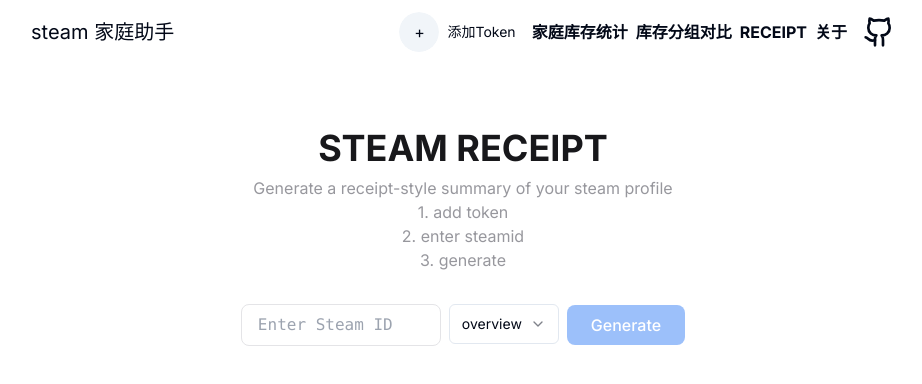
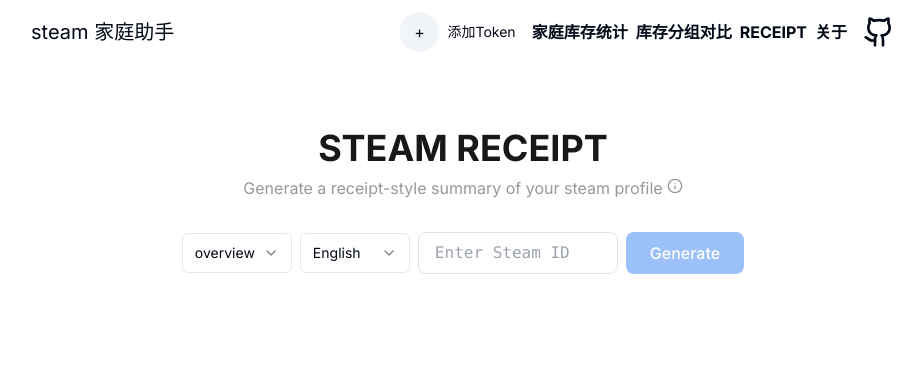
Before and after one commit to ktKongTong/steam-family-lib-viewer, a Next.js app: page /receipt in a window 1280 px wide. Shown: the top 384 px of the page, without its empty margins (177-1099 px from the left). Built offline with nearby package versions, Linux system fonts and the light colour scheme.

Commit message:
feat(receipt): i18n

```diff
--- /dev/null
+++ b/app/receipt/_i18n/en.i18n.ts
@@ -0,0 +1,44 @@
+import {i18nRecord} from "./interface";
+
+const en: i18nRecord = {
+  receipt: {
+    'order': 'ORDER',
+    'customer': 'CUSTOMER',
+    'type': 'TYPE',
+    'type-overview': 'ACCOUNT OVERVIEW',
+    'overview': 'OVERVIEW',
+    'game-cnt': 'GAMES',
+    'perfect-game-cnt': 'PERFECT GAMES',
+    'achievement-cnt': 'ACHIEVEMENTS',
+    'hour-on-record': 'HOURS ON RECORD',
+    'account-age': 'ACCOUNT AGE',
+    'account-age-unit': 'YEARS',
+    'top-played-game':'TOP PLAYED GAMES',
+    'community': 'COMMUNITY',
+    'community-review': 'REVIEWS',
+    'community-guide': 'GUIDES',
+    'community-screenshot': 'SCREENSHOTS',
+    'community-workshop': 'WORKSHOP ITEMS',
+    'recent': 'RECENT',
+    'recent-played-game': 'PLAYED GAMES (14d)',
+    'recent-playtime': 'PLAYTIME (14d)',
+    'steam-score': 'STEAM SCORE',
+    'card': 'CARD',
+    'card-holder': 'CARDHOLDER',
+    'friend-code': 'FRIEND CODE',
+    'cs-friend-code': 'CS CODE',
+    'labels': {
+      'save-tip': 'Save for your next play!',
+      'serve-provider': 'Served by: ktkongtong',
+      'thanks': 'THANK YOU FOR GAMING!',
+      'qr-find-me': 'find me on steam'
+    },
+    'info': {
+      'inspired-by':'inspired by ankit',
+      'made-by':'made with ❤️ by ktkongtong',
+      'powered-by':' powered by sflv.ktlab.io'
+    }
+  }
+}
+
+export default en
--- /dev/null
+++ b/app/receipt/_i18n/index.ts
@@ -0,0 +1,2 @@
+export * from './useTrans'
+export * from './interface'
--- /dev/null
+++ b/app/receipt/_i18n/interface.ts
@@ -0,0 +1,6 @@
+
+type i18nFn = () => string
+
+export interface i18nRecord {
+  [key: string]: i18nRecord | string | i18nFn
+}
--- /dev/null
+++ b/app/receipt/_i18n/useTrans.ts
@@ -0,0 +1,60 @@
+
+import zh from './zh.i18n'
+import en from './en.i18n'
+import {i18nRecord} from "./interface";
+import logger from "@/lib/logger";
+
+const localMap: Record<string, i18nRecord> = {
+  'zh-CN': zh,
+  'en-US': en,
+}
+
+interface TransOpts {
+  locale?: string
+  prefix?: string
+}
+
+export const useTrans = (ops?: TransOpts) => {
+  const locale = ops?.locale
+  let l = en
+  if(locale && localMap[locale]) {
+    l = localMap[locale]
+  }
+  if(ops?.prefix) {
+    const keys = ops?.prefix.split('.')
+    let obj: any = l
+    for (const key of keys) {
+      // obj can be a string, an object
+      if (obj[key]) {
+        obj = obj[key]
+      }
+    }
+    if( typeof obj === 'string') {
+      logger.warn(`[useTrans] prefix ${ops?.prefix} not found in locale ${locale}`)
+    }else {
+      l = obj
+    }
+  }
+
+
+  return {
+    t: (id: string, ...params: any) : string => {
+      const keys = id.split('.')
+      let obj: any = l
+      for (const key of keys) {
+        logger.log('key', key)
+        logger.log('key', obj)
+        if (obj[key]) {
+          obj = obj[key]
+        } else return id
+      }
+      if(typeof obj === 'function') {
+        return obj(...params)
+      }else if(typeof obj === 'string') {
+        return obj
+      }
+      return obj ?? id
+    },
+    locale: locale || 'en-US'
+  }
+}
--- /dev/null
+++ b/app/receipt/_i18n/zh.i18n.ts
@@ -0,0 +1,52 @@
+import {i18nRecord} from "./interface";
+
+const availableThankTips = [
+  '感谢游玩，Gaben 爱你呦 😘！',
+  '感谢游玩，Ciallo～(∠・ω< )⌒☆！',
+]
+
+const zh: i18nRecord = {
+  receipt: {
+    'order': '订单编号',
+    'customer': '消费者',
+    'type': '类型',
+    'type-overview': '账户概览',
+    'overview': '概览',
+    'game-cnt': '游戏',
+    'perfect-game-cnt': '完美通关',
+    'achievement-cnt': '成就',
+    'hours-on-record': '记录时长',
+    'account-age': '账户年龄',
+    'account-age-unit': '年',
+    'top-played-game':'最多游玩时长',
+    'community': '社区贡献',
+    'community-review': '评测',
+    'community-guide': '指南',
+    'community-screenshot': '截图',
+    'community-workshop': '创意工坊',
+    'recent': '最近游玩',
+    'recent-played-game': '最近游玩',
+    'recent-playtime': '最近游玩时长',
+    'steam-score': 'STEAM 分数',
+    'card': '卡号',
+    'card-holder': '持有者',
+    'friend-code': '好友码',
+    'cs-friend-code': 'CS 码',
+    'labels': {
+      'save-tip': '好好保存!',
+      'serve-provider': '本次服务由 ktkongtong 提供',
+      'thanks': () => {
+        const random = Math.floor(Math.random() * availableThankTips.length);
+        return availableThankTips[random]
+      },
+      'qr-find-me': 'find me on steam'
+    },
+    'info': {
+      'inspired-by':'inspired by ankit',
+      'made-by':'made with ❤️ by ktkongtong',
+      'powered-by':' powered by sflv.ktlab.io'
+    }
+  }
+}
+
+export default zh
--- a/app/receipt/page.tsx
+++ b/app/receipt/page.tsx
@@ -1,14 +1,19 @@
 'use client'
-import { useState, useRef } from 'react'
+import React, { useState, useRef } from 'react'
 import { toPng } from 'html-to-image'
-import { PlayerStatsData } from "@/interface/playerStatsData";
 import {useToast} from "@/components/ui/use-toast";
 import {useTokenStore} from "@/hooks/auth/store/useTokenStore";
-import {ReceiptV1} from "@/app/receipt/receipt-v1";
+
 import {Select, SelectContent, SelectItem, SelectTrigger, SelectValue} from "@/components/ui/select";
 import {usePlayerCommunityStats, usePlayerStats} from "@/hooks/data/query/usePlayerStats";
+import {ReceiptV1} from "@/app/receipt/receipt-v1";
 import {AccountReceipt} from "@/app/receipt/receipt-account";
 import {useSteamPlayerSummaries} from "@/hooks/data/query/useSteamPlayerSummaries";
+import {DropdownMenu, DropdownMenuContent, DropdownMenuItem, DropdownMenuTrigger} from "@/components/ui/dropdown-menu";
+import {Button} from "@/components/ui/button";
+import {Ellipsis, Info} from "lucide-react";
+import {Popover, PopoverContent, PopoverTrigger} from "@/components/ui/popover";
+import {AvailableLocales, LocaleProvider} from "@/app/receipt/use-locale-ctx";
 
 
 
@@ -57,6 +62,7 @@
   };
 
   const [type, setType] = useState('account-v1')
+  const [locale, setLocale] = useState<AvailableLocales>('en-US')
 
   async function handleSubmit(e: React.FormEvent) {
     e.preventDefault();
@@ -80,6 +86,13 @@
         fetchPlayerCommunityStats(steamid)
       ])
     .then(()=>{
+      if(error || communityError) {
+        toast({
+          title: 'Error',
+          description: `Failed to fetch player data ${error ?? communityError}`,
+          variant: 'destructive'
+        })
+      }
       setLoading(false)
     })
       .catch(error => {
@@ -94,6 +107,7 @@
 
   }
   return (
+    <LocaleProvider value={locale}>
       <main className="min-h-screen mx-auto px-4 py-8 sm:py-16">
 
         <div className="text-center mb-8">
@@ -101,16 +115,45 @@
           <h1 className="text-2xl sm:text-4xl font-bold mb-2 text-zinc-900 dark:text-white">
             STEAM RECEIPT
           </h1>
-        <p className="text-sm sm:text-base text-zinc-600/60 dark:text-zinc-400/60">
+          <div>
+
+            <p className="text-sm sm:text-base text-zinc-600/60 dark:text-zinc-400/60 ">
               Generate a receipt-style summary of your steam profile
-        </p>
+              <Popover>
+                <PopoverTrigger className={'ml-1  my-auto inline-flex'}><Info className={' w-4 h-4'}/></PopoverTrigger>
+                <PopoverContent>
                   <p className="text-sm sm:text-base text-zinc-600/60 dark:text-zinc-400/60">
                     1. add token<br/>
                     2. enter steamid<br/>
-          3. generate
+                    3. generate<br/>
+                  </p>
+                </PopoverContent>
+              </Popover>
             </p>
           </div>
+
+        </div>
         <form onSubmit={handleSubmit} className="mb-12 flex items-center flex-col sm:flex-row gap-2">
+          <div className={'flex items-center gap-2'}>
+            <Select defaultValue={'account-v1'} onValueChange={setType} value={type}>
+              <SelectTrigger className="w-[110px]">
+                <SelectValue/>
+              </SelectTrigger>
+              <SelectContent>
+                <SelectItem value="account-v1">overview</SelectItem>
+                <SelectItem value="account-v0">overview(v0)</SelectItem>
+              </SelectContent>
+            </Select>
+            <Select defaultValue={'en-US'} onValueChange={(v) => {setLocale(v as any)}} value={locale}>
+              <SelectTrigger className="w-[110px]">
+                <SelectValue/>
+              </SelectTrigger>
+              <SelectContent>
+                <SelectItem value="zh-CN">中文</SelectItem>
+                <SelectItem value="en-US">English</SelectItem>
+              </SelectContent>
+            </Select>
+          </div>
           <div className="flex gap-2 max-w-md mx-auto">
             <input
               type="text"
@@ -125,17 +168,6 @@
                        focus:outline-none focus:ring-2 focus:ring-blue-500
                        dark:focus:ring-blue-400 font-mono text-[16px]"
             />
-          <Select defaultValue={'account-v1'} onValueChange={setType} value={type}>
-            <SelectTrigger className="w-[110px]">
-              <SelectValue/>
-            </SelectTrigger>
-            <SelectContent>
-              <SelectItem value="account-v1">overview</SelectItem>
-              <SelectItem value="account-v0">overview(v0)</SelectItem>
-            </SelectContent>
-          </Select>
-        </div>
-
             <button
               type="submit"
               disabled={!steamid || loading}
@@ -145,6 +177,8 @@
             >
               Generate
             </button>
+          </div>
+
         </form>
 
         {loading && (
@@ -153,12 +187,23 @@
           </div>
         )}
         {
-        playerStats && playerCommunityStats && type === 'account-v1' && (
+          playerStats && playerCommunityStats && (
             <div className="flex flex-col items-center">
               <div className="receipt-container">
               <div className="coffee-stain"/>
-              <AccountReceipt playerStats={playerStats} communityStats={playerCommunityStats}
-                              playerSummary={playerSummary} ref={receiptRef}/>
+
+                {
+                  type === 'account-v0' && <ReceiptV1 data={playerStats}  ref={receiptRef}/>
+                }
+                {
+                  type === 'account-v1' &&
+                    <AccountReceipt
+                        ref={receiptRef}
+                        playerStats={playerStats}
+                        communityStats={playerCommunityStats}
+                        playerSummary={playerSummary}/>
+                }
+
               </div>
 
               <div className="mt-6 flex gap-4">
@@ -192,43 +237,7 @@
             </div>
           )
         }
-      {playerStats && type === 'account-v0' && (
-        <div className="flex flex-col items-center">
-          <div className="receipt-container">
-            <div className="coffee-stain"/>
-            <ReceiptV1 data={playerStats}/>
-          </div>
-
-          <div className="mt-6 flex gap-4">
-            <button
-              onClick={handleDownload}
-              className="px-4 py-2 bg-white dark:bg-zinc-800 rounded-lg
-                       text-zinc-900 dark:text-white
-                       hover:bg-zinc-100 dark:hover:bg-zinc-700
-                       transition-colors flex items-center gap-2 text-sm"
-            >
-              <svg className="w-4 h-4" fill="none" stroke="currentColor" viewBox="0 0 24 24">
-                <path strokeLinecap="round" strokeLinejoin="round" strokeWidth={2}
-                      d="M4 16v1a3 3 0 003 3h10a3 3 0 003-3v-1m-4-4l-4 4m0 0l-4-4m4 4V4"/>
-              </svg>
-              Download
-            </button>
-            <button
-              onClick={handleShare}
-              className="px-4 py-2 bg-white dark:bg-zinc-800 rounded-lg
-                       text-zinc-900 dark:text-white
-                       hover:bg-zinc-100 dark:hover:bg-zinc-700
-                       transition-colors flex items-center gap-2 text-sm"
-            >
-              <svg className="w-4 h-4" fill="none" stroke="currentColor" viewBox="0 0 24 24">
-                <path strokeLinecap="round" strokeLinejoin="round" strokeWidth={2}
-                      d="M8.684 13.342C8.886 12.938 9 12.482 9 12c0-.482-.114-.938-.316-1.342m0 2.684a3 3 0 110-2.684m0 2.684l6.632 3.316m-6.632-6l6.632-3.316m0 0a3 3 0 105.367-2.684 3 3 0 00-5.367 2.684zm0 9.316a3 3 0 105.368 2.684 3 3 0 00-5.368-2.684z"/>
-              </svg>
-              Share
-            </button>
-          </div>
-        </div>
-      )}
       </main>
+    </LocaleProvider>
   );
 }
--- a/app/receipt/receipt-account.tsx
+++ b/app/receipt/receipt-account.tsx
@@ -7,6 +7,8 @@
 import {createCSFriendCodeFromSteamId} from "@/lib/cs-friend-code";
 import QRCode from "react-qr-code";
 import {PlayerSummary} from "@/hooks/data/query/useSteamPlayerSummaries";
+import {useTrans} from "@/app/receipt/_i18n";
+import {useLocale} from "@/app/receipt/use-locale-ctx";
 
 interface ReceiptV2Props {
   playerStats: PlayerStatsData
@@ -33,7 +35,7 @@
       .reduce((acc, cur) => acc + cur.playtime_2weeks, 0),
     recentPlayedGames: playerStats.rgRecentlyPlayedGames
       .filter(it=>it.playtime_2weeks > 0).length,
-    top3Games: playerStats.rgGames
+    top10Games: playerStats.rgGames
       .toSorted((a,b) => b.playtime_forever - a.playtime_forever)
       .slice(0, 10),
     reviews: playerStats.nUserReviewCount,
@@ -43,33 +45,47 @@
   }
 }
 
+const calculateSteamScore = (data: ReturnType<typeof useComputedPlayerStats>, communityStats: PlayerCommunityData) => {
+  const steamScore =
+    (data.recentPlaytimeInMinutes/60) * 2 + (data.totalPlaytimeInMinutes/60) + data.totalGameCount
+    // community
+    + communityStats.guide * 50
+    + communityStats.reviews * 20
+    + communityStats.workshopItems * 30
+    + communityStats.screenshots * 5
+    + communityStats.inventory * 2
+  return steamScore
+}
+
 export const AccountReceipt = forwardRef<HTMLDivElement, ReceiptV2Props>(({playerStats, communityStats, playerSummary}, ref) => {
-  const age = (new Date().getTime()/1000 - (playerSummary?.timecreated ?? 0))/ 60/60/24/365
   const data = useComputedPlayerStats(playerStats)
   const id = new SteamID(data.id)
+  const age = (new Date().getTime()/1000 - (playerSummary?.timecreated ?? 0))/ 60/60/24/365
   const community = communityStats
-  const steamScore = (data.recentPlaytimeInMinutes/60) * 2 + (data.totalPlaytimeInMinutes/60) + data.totalGameCount + communityStats.guide * 50 + communityStats.reviews * 20 + communityStats.workshopItems * 30 + communityStats.screenshots * 5 + communityStats.inventory * 2
-  // const [csFriendCode, setCsFriendCode] = React.useState('')
+  const steamScore = calculateSteamScore(data, community)
   const csFriendCode = createCSFriendCodeFromSteamId(id.getSteamID64())
   const friendCode = createFriendCodeFromSteamId(data.id)
+  const curLocale = useLocale()
+  const {t, locale} = useTrans({locale: curLocale, prefix: 'receipt'})
+
   return <div ref={ref} className="receipt-content w-full max-w-[144mm] bg-white text-black">
     <div className="p-4 pb-3 sm:p-6 font-mono text-[11px] sm:text-xs leading-relaxed">
       <div className="text-center mb-6">
         <h2 className="text-base sm:text-lg font-bold">STEAM RECEIPT</h2>
-        <p>{new Date().toLocaleDateString('en-US', {
+        <p>{new Date().toLocaleDateString(locale, {
           weekday: 'long',
           month: 'long',
           day: 'numeric',
           year: 'numeric'
         }).toUpperCase()}</p>
-        <p className="mt-1 opacity-75">ORDER #{String(Math.floor(Math.random() * 9999)).padStart(4, '0')}</p>
+        <p className="mt-1 opacity-75">{t('order')} #{String(Math.floor(Math.random() * 9999)).padStart(4, '0')}</p>
       </div>
 
 
       <div className="mb-4 flex justify-between items-center">
         <div>
-          <p>CUSTOMER: {data.name || data.id}</p>
-          <p>TYPE: ACCOUNT OVERVIEW</p>
+          <p>{t('customer')}: {data.name || data.id}</p>
+          <p>{t('type')}: {t('type-overview')}</p>
         </div>
         <div className={'flex flex-col items-end'}>
           <p className="opacity-45">@{id.accountid}</p>
@@ -77,37 +93,37 @@
         </div>
       </div>
       <div className="border-t border-b border-dashed py-3 mb-4">
-        <p className={'font-bold text-md'}>OVERVIEW</p>
+        <p className={'font-bold text-md'}>{t('overview')}</p>
         <table className="w-full">
           <tbody>
           <tr>
-            <td>GAMES</td>
+            <td>{t('game-cnt')}</td>
             <td className="text-right w-[100px]">{data.playedGameCount}/{data.totalGameCount}</td>
           </tr>
           <tr>
-            <td>PERFECT GAMES</td>
+            <td>{t('perfect-game-cnt')}</td>
             <td className="text-right w-[100px]">{data.fullAchievementGameCount}</td>
           </tr>
           <tr>
-            <td>ACHIEVEMENTS</td>
+            <td>{t('achievement-cnt')}</td>
             <td className="text-right w-[100px]">{data.unlockedAchievements}/{data.totalAchievements}</td>
           </tr>
           <tr>
-            <td>HOURS ON RECORD</td>
-            <td className="text-right w-[100px]">{(data.totalPlaytimeInMinutes / 60).toFixed(1)}H</td>
+            <td>{t('hours-on-record')}</td>
+            <td className="text-right w-[100px]">{(data.totalPlaytimeInMinutes / 60).toFixed(1)} H</td>
           </tr>
           <tr>
-            <td>ACCOUNT AGE</td>
-            <td className="text-right w-[100px]">{age.toFixed(1)} YEARS</td>
+            <td>{t('account-age')}</td>
+            <td className="text-right w-[100px]">{age.toFixed(1)} {t('account-age-unit')}</td>
           </tr>
           </tbody>
         </table>
       </div>
 
       <div className="mb-4">
-        <p className={'font-bold text-md'}>TOP PLAYED GAMES</p>
+        <p className={'font-bold text-md'}>{t('top-played-game')}</p>
         <div>{
-          data.top3Games.map(game => {
+          data.top10Games.map(game => {
             return <div key={game.appid} className={'flex justify-between items-center'}>
               <p>{game.name}</p>
               <p className={'w-[100px] text-right'}>{(game.playtime_forever / 60).toFixed(1)} H</p>
@@ -117,69 +133,69 @@
       </div>
 
       <div className="border-t border-dashed pt-3 mb-4">
-        <p className={'font-bold text-md'}>COMMUNITY</p>
+        <p className={'font-bold text-md'}>{t('community')}</p>
         <div className="flex justify-between">
-          <span>REVIEWS</span>
+          <span>{t('community-review')}</span>
           <span>{data.reviews}</span>
         </div>
         <div className="flex justify-between">
-          <span>GUIDES</span>
+          <span>{t('community-guide')}</span>
           <span>{community.guide}</span>
         </div>
 
         <div className="flex justify-between">
-          <span>SCREENSHOTS</span>
+          <span>{t('community-screenshot')}</span>
           <span>{community.screenshots}</span>
         </div>
         <div className="flex justify-between">
-          <span>WORKSHOP ITEMS</span>
+          <span>{t('community-workshop')}</span>
           <span>{community.workshopItems}</span>
         </div>
       </div>
 
       <div className="border-t border-dashed pt-3 mb-4">
-        <p className={'font-bold text-md'}>RECENT</p>
+        <p className={'font-bold text-md'}>{t('recent')}</p>
         <div className="flex justify-between">
-          <span>PLAYED GAMES (14d)</span>
+          <span>{t('recent-played-game')}</span>
           <span>{data.recentPlayedGames}</span>
         </div>
         <div className="flex justify-between">
-          <span>PLAYTIME (14d)</span>
+          <span>{t('recent-playtime')}</span>
           <span>{(data.recentPlaytimeInMinutes / 60).toFixed(1)} H</span>
         </div>
       </div>
 
       <div className="flex justify-between font-bold mt-2">
-        <span>STEAM SCORE</span>
+        <span>{t('steam-score')}</span>
         <span>{steamScore.toFixed(0)}</span>
       </div>
 
       <div className="border-t border-dashed pt-4 mb-4 text-center">
         {/*<p>COUPON CODE: {Math.random().toString(36).substring(2, 8).toUpperCase()}</p>*/}
-        <p className="text-xs opacity-75">Save for your next play!</p>
+        <p className="text-xs opacity-75">{t('labels.save-tip')}</p>
         <div className="opacity-75 mb-4">
-          <p>Served by: {'ktkongtong'}</p>
+          <p>{t('labels.serve-provider')}</p>
           <p>{new Date().toLocaleTimeString()}</p>
         </div>
       </div>
 
       <div className="mb-6 opacity-75 grid grid-cols-2 gap-x-2">
-        <p>CARD #: **** **** {new Date().getFullYear()}</p>
-        <p>FRIEND CODE: {id.accountid}</p>
-        <p>CARDHOLDER: {data.name}</p>
-        <p>CS CODE: {csFriendCode}</p>
+        <p>{t('card')} #: **** **** {new Date().getFullYear()}</p>
+        <p>{t('friend-code')}: {id.accountid}</p>
+        <p>{t('card-holder')}: {data.name}</p>
+        <p>{t('cs-friend-code')}: {csFriendCode}</p>
       </div>
 
-      <div className="text-center ">
-        <p className="mb-6">THANK YOU FOR GAMING!</p>
+      <div className="text-center mb-6">
+        <p>{t('labels.thanks')}</p>
 
       </div>
 
       <div className={'w-full relative h-32'}>
         <div className={'absolute left-0 bottom-0'}>
-          <p>inspired by ankit</p>
-          <p>made with ❤️ by ktkongtong </p>
-          <p> powered by sflv.ktlab.io</p>
+          <p>{t('info.inspired-by')}</p>
+          <p>{t('info.made-by')}</p>
+          <p>{t('info.powered-by')}</p>
         </div>
         <div className={'flex ml-auto items-end mr-0 justify-end right-0 bottom-0'}>
           <div className={'items-center flex flex-col'}>
@@ -192,14 +208,13 @@
               />
             </div>
             <p className="mt-0 opacity-75">s.team/p/{friendCode}</p>
-            <p className="mt-0 opacity-75">find me on steam</p>
+            <p className="mt-0 opacity-75">{t('labels.qr-find-me')}</p>
           </div>
         </div>
       </div>
     </div>
     <div className="receipt-fade"/>
   </div>
-
 })
 
 AccountReceipt.displayName = 'AccountReceipt'
--- /dev/null
+++ b/app/receipt/use-locale-ctx.ts
@@ -0,0 +1,13 @@
+import {createContext, useContext} from "react";
+
+export type AvailableLocales = "en-US" | "zh-CN"
+
+const localeCtx = createContext<AvailableLocales>("en-US")
+
+export const LocaleProvider = localeCtx.Provider
+
+export const useLocale = () => {
+  const locale = useContext(localeCtx)
+
+  return locale
+}
--- a/hooks/data/query/useSteamItems.ts
+++ b/hooks/data/query/useSteamItems.ts
@@ -1,6 +1,5 @@
 import {ProxiedAPIResponse} from "@/app/api/[[...routes]]/(api)/interface";
 import {CStoreBrowse_GetItems_Response} from "@/proto/gen/web-ui/common_pb";
-import {useMemo} from "react";
 import {useMutation} from "@tanstack/react-query";
 
 
```
Also changed, not shown: app/api/[[...routes]]/_routes/helper.ts (+15 -6 lines), app/receipt/QRCode.tsx (deleted, +0 -19 lines), hooks/data/query/usePlayerStats.ts (+14 -9 lines). Lines whose indentation alone changed are shown as unchanged.
